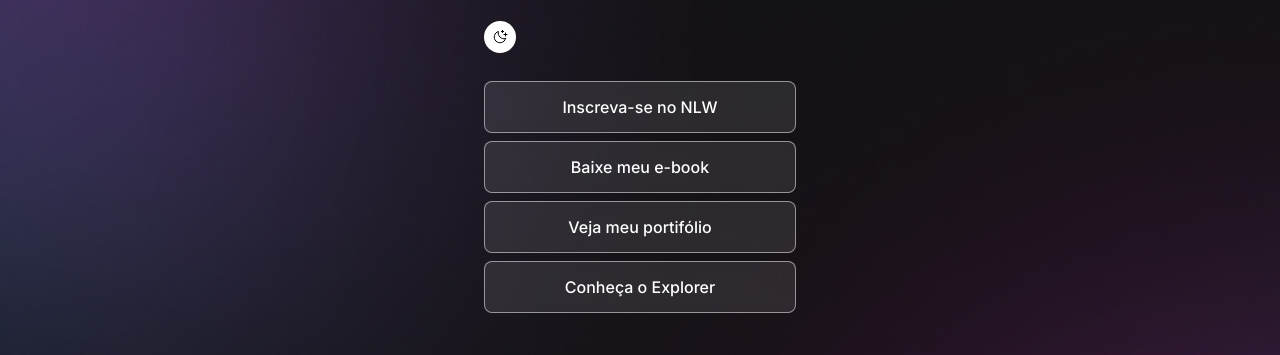
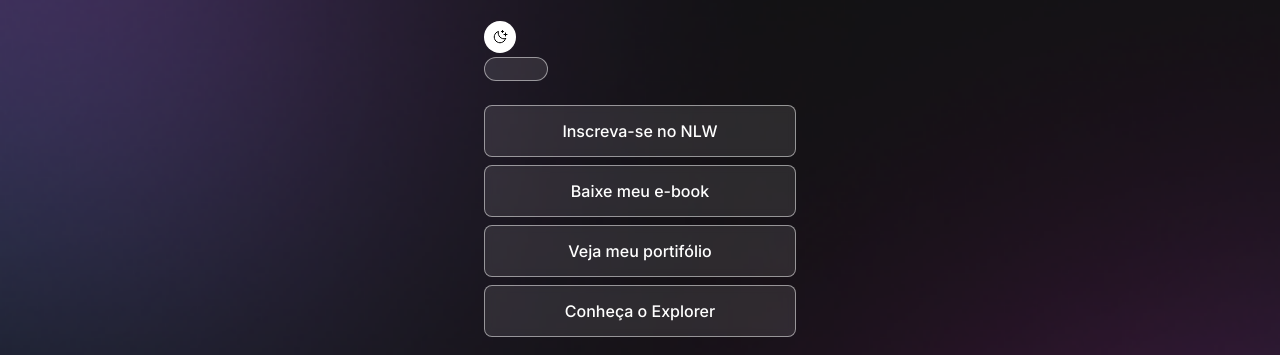
Before and after one commit to rayssapimenta/DevLinks, a plain HTML site: page index.html in a window 1280 px wide. Shown: the part 187-542 px from the top of the page. Drawn offline with nearby package versions, Linux system fonts and the light colour scheme.

Commit message:
adicionando detalhes ao botão

```diff
--- a/index.html
+++ b/index.html
@@ -26,7 +26,7 @@
         <div id="switch">
             <button>
             </button>
-            <spam></spam>
+            <span></span>
         </div>
 
 
--- a/style.css
+++ b/style.css
@@ -10,6 +10,7 @@
     --surface-color:rgba(255, 255, 255, 0.1);
     --surface-color-hover:rgba(0,0,0,0.02);
     --highlight-color: rgba(255, 255, 255, 0.2);
+    --switch-bg-url:url(./assets/moon-stars.svg);
 
 }
 .light{
@@ -18,6 +19,7 @@
     --stroke-color:rgba(0,0,0,0.5);
     --surface-color:rgba(0 , 0 ,0 , 0.05);
     --highlight-color: rgba(0, 0, 0, 0.1);
+    --switch-bg-url:url(./assets/sun.svg);
 }
 
 body {
@@ -63,10 +65,20 @@
 #switch button{
     width: 32px;
     height: 32px;
-    background: white url(./assets/moon-stars.svg) no-repeat center;
+    background: white var(--switch-bg-url) no-repeat center;
     border: 0;
     border-radius: 50%;
 
+}
+
+#switch span{
+    display: block;
+    width: 64px;
+    height: 24px;
+    background: var(--surface-color);
+    border:1px solid var(--stroke-color);
+    -webkit-backdrop-filter: blur(4px);
+    border-radius: 9999px;
 }
 ul {
     list-style: none;
```
